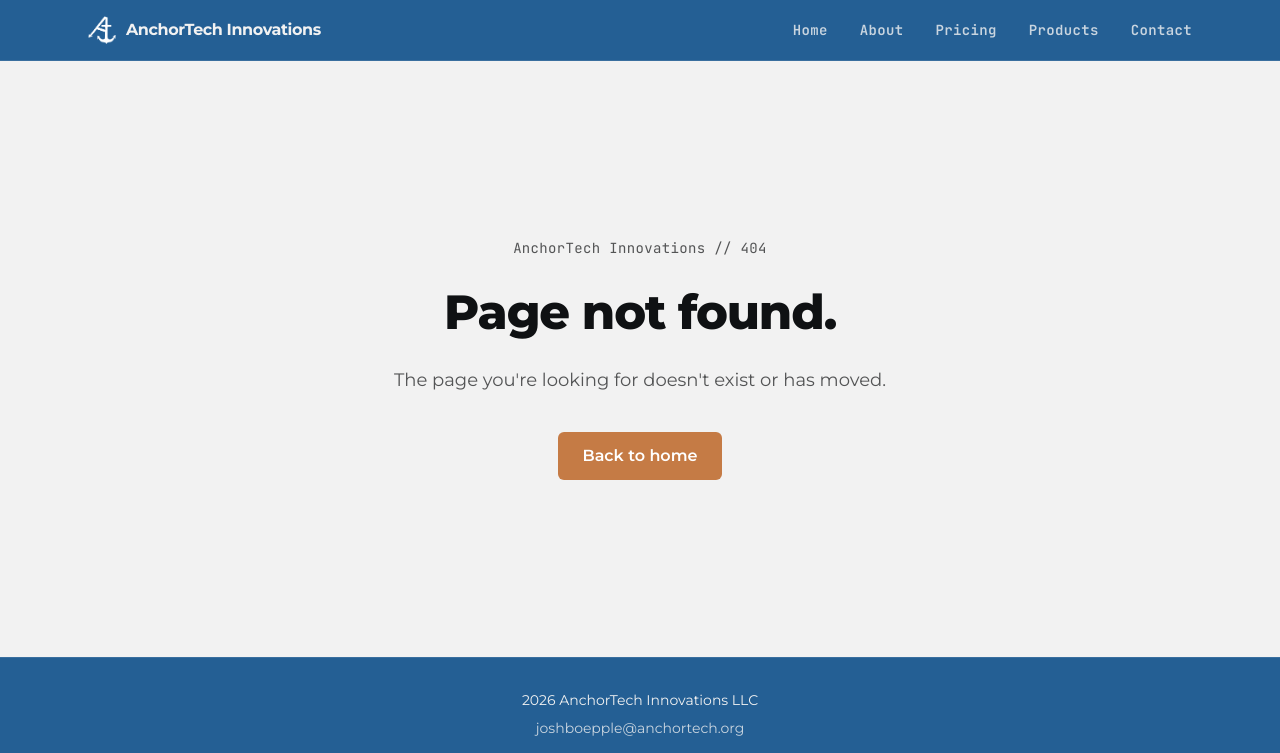
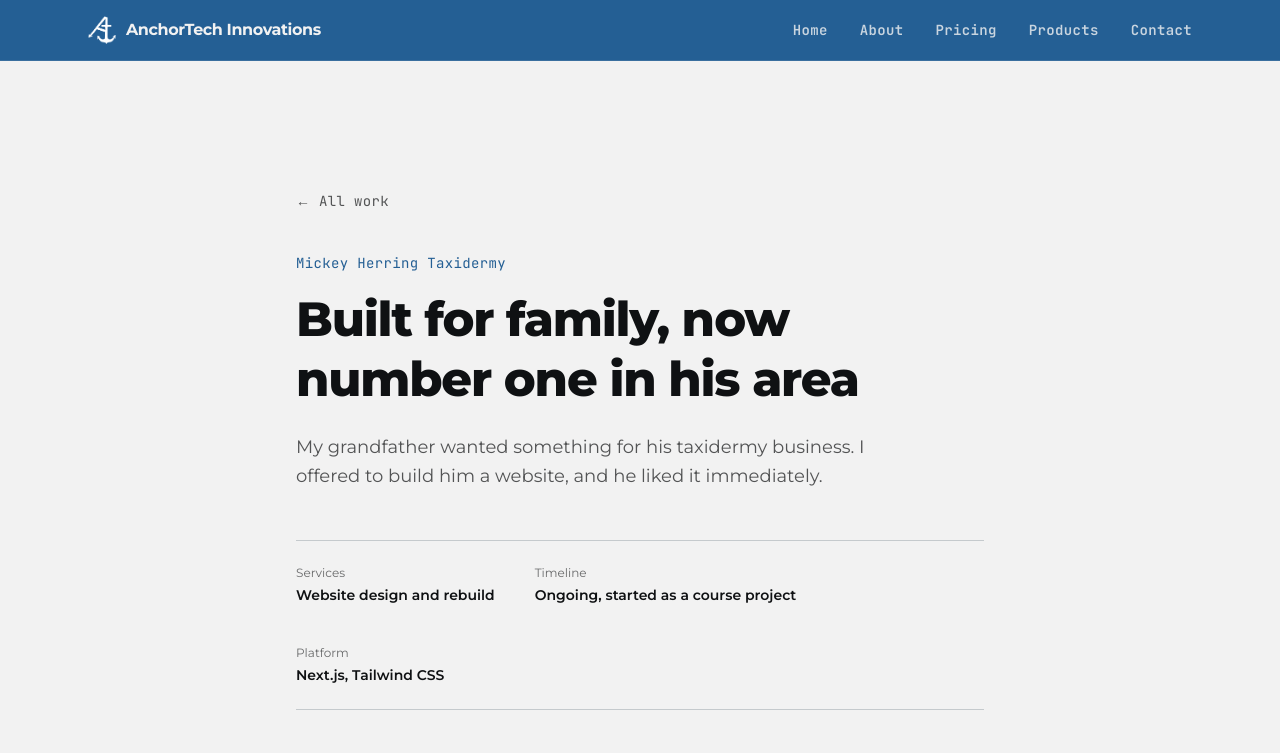
Before and after one commit to jboe26/AnchorTechInnovations_nextjs, a Next.js app in the folder anchortech-nextjs/: page /case-studies/mickey-herring-taxidermy in a window 1280 px wide. Before the commit this address had no page. Shown: the top 753 px of the page. Built offline with nearby package versions, Linux system fonts and the light colour scheme.

Commit message:
Case study: Mickey Herring Taxidermy

```diff
--- /dev/null
+++ b/anchortech-nextjs/app/case-studies/mickey-herring-taxidermy/page.tsx
@@ -0,0 +1,207 @@
+import Link from "next/link";
+import Image from "next/image";
+import type { Metadata } from "next";
+import Section from "@/components/home/Section";
+import CTABanner from "@/components/home/CTABanner";
+import { breadcrumbSchema } from "@/lib/breadcrumb-schema";
+
+const breadcrumbs = breadcrumbSchema([
+  { name: "Home", url: "https://anchortech.org" },
+  {
+    name: "Mickey Herring Taxidermy",
+    url: "https://anchortech.org/case-studies/mickey-herring-taxidermy",
+  },
+]);
+
+export const metadata: Metadata = {
+  title: "Mickey Herring Taxidermy case study",
+  description:
+    "How a taxidermy business went from a course project to the top-ranked taxidermist in the area: three rebuilds and continuous improvement.",
+};
+
+const metaItems = [
+  {
+    label: "Services",
+    value: "Website design and rebuild",
+  },
+  {
+    label: "Timeline",
+    value: "Ongoing, started as a course project",
+  },
+  {
+    label: "Platform",
+    value: "Next.js, Tailwind CSS",
+  },
+];
+
+const processSteps = [
+  {
+    step: "1",
+    title: "Started",
+    description:
+      "Built the first version as a plain HTML and CSS course project at Midlands Technical College in Columbia, SC.",
+  },
+  {
+    step: "2",
+    title: "Rebuilt",
+    description:
+      "Moved it to React, then to Next.js with Tailwind as my skills grew.",
+  },
+  {
+    step: "3",
+    title: "Refined",
+    description:
+      "Kept improving it over time. A site that gets better instead of going stale.",
+  },
+];
+
+const results = [
+  { number: "#1", label: "Top-ranked taxidermist in his area" },
+  { number: "3", label: "Full rebuilds: HTML/CSS, React, Next.js" },
+  { number: "Ongoing", label: "Improved continuously since day one" },
+];
+
+const caseStudySchema = {
+  "@context": "https://schema.org",
+  "@type": "Article",
+  headline: "Built for family, now number one in his area",
+  description:
+    "How a taxidermy business went from a course project to the top-ranked taxidermist in the area: three rebuilds and continuous improvement.",
+  image: "https://anchortech.org/case-studies/mickey-herring-taxidermy.jpg",
+  datePublished: "2026-10-16",
+  author: {
+    "@type": "Person",
+    name: "Josh Boepple",
+  },
+  publisher: {
+    "@type": "Organization",
+    name: "AnchorTech Innovations",
+    logo: {
+      "@type": "ImageObject",
+      url: "https://anchortech.org/logo2.png",
+    },
+  },
+  mainEntityOfPage: {
+    "@type": "WebPage",
+    "@id": "https://anchortech.org/case-studies/mickey-herring-taxidermy",
+  },
+};
+
+export default function MickeyHerringCaseStudy() {
+  return (
+    <main>
+      <script
+        type="application/ld+json"
+        dangerouslySetInnerHTML={{ __html: JSON.stringify(caseStudySchema) }}
+      />
+      <script
+        type="application/ld+json"
+        dangerouslySetInnerHTML={{ __html: JSON.stringify(breadcrumbs) }}
+      />
+      <section className="bg-surface text-text">
+        <div className="mx-auto max-w-3xl px-6 pt-24 pb-16 md:px-10 md:pt-32">
+          <Link
+            href="/#projects"
+            className="font-mono text-sm tracking-wide text-text/70 transition hover:text-accent-strong"
+          >
+            &larr; All work
+          </Link>
+
+          <p className="mt-10 font-mono text-sm tracking-wide text-primary">
+            Mickey Herring Taxidermy
+          </p>
+          <h1 className="mt-4 font-[family-name:var(--font-montserrat)] text-4xl font-extrabold leading-tight tracking-tight sm:text-5xl">
+            Built for family, now number one in his area
+          </h1>
+          <p className="mt-6 max-w-xl text-lg leading-relaxed text-text/70">
+            My grandfather wanted something for his taxidermy business. I
+            offered to build him a website, and he liked it immediately.
+          </p>
+
+          <div className="mt-12 flex flex-wrap gap-10 border-y border-muted/30 py-6">
+            {metaItems.map((item) => (
+              <div key={item.label}>
+                <p className="text-xs text-text/60">{item.label}</p>
+                <p className="mt-1 text-sm font-semibold text-text">
+                  {item.value}
+                </p>
+              </div>
+            ))}
+          </div>
+
+          <div className="mt-12 overflow-hidden rounded-lg border border-muted/30 bg-white">
+            <div className="flex gap-1.5 border-b border-muted/30 px-4 py-3">
+              <span className="h-2.5 w-2.5 rounded-full bg-muted/30" />
+              <span className="h-2.5 w-2.5 rounded-full bg-muted/30" />
+              <span className="h-2.5 w-2.5 rounded-full bg-muted/30" />
+            </div>
+            <div className="relative aspect-[4/3]">
+              <Image
+                src="/case-studies/mickey-herring-taxidermy.jpg"
+                alt="Mickey Herring Taxidermy website"
+                fill
+                className="object-cover object-top"
+                priority
+              />
+            </div>
+          </div>
+        </div>
+      </section>
+
+      <Section id="situation" index={1} label="the situation" bg="light">
+        <h2 className="font-[family-name:var(--font-montserrat)] text-2xl font-bold text-text">
+          The situation
+        </h2>
+        <p className="mt-3 max-w-2xl leading-relaxed text-text/70">
+          Mickey Herring is a skilled taxidermist whose business deserved
+          better than word of mouth alone. He wanted something online for
+          the shop, so I offered to build it. What started as a course
+          project became the home of his business on the web.
+        </p>
+      </Section>
+
+      <Section id="process" index={2} label="the process" bg="dark">
+        <h2 className="font-[family-name:var(--font-montserrat)] text-2xl font-bold text-surface">
+          The process
+        </h2>
+        <div className="mt-8 grid gap-8 sm:grid-cols-3">
+          {processSteps.map((item) => (
+            <div key={item.step} className="border-t-2 border-accent-on-dark pt-4">
+              <p className="text-sm text-surface/60">{item.step}</p>
+              <h3 className="mt-2 font-[family-name:var(--font-montserrat)] text-lg font-bold text-surface">
+                {item.title}
+              </h3>
+              <p className="mt-2 text-sm leading-relaxed text-surface/70">
+                {item.description}
+              </p>
+            </div>
+          ))}
+        </div>
+      </Section>
+
+      <Section id="what-changed" index={3} label="what changed" bg="light">
+        <h2 className="font-[family-name:var(--font-montserrat)] text-2xl font-bold text-text">
+          What changed
+        </h2>
+        <p className="mt-3 max-w-2xl leading-relaxed text-text/70">
+          The site went from a plain HTML class project to a full
+          Next.js build with a price list, gallery, and reviews, rebuilt
+          twice and improved continuously along the way.
+        </p>
+
+        <div className="mt-10 grid gap-8 rounded-lg border border-muted/30 bg-white p-8 sm:grid-cols-3">
+          {results.map((result) => (
+            <div key={result.label}>
+              <p className="font-[family-name:var(--font-montserrat)] text-3xl font-extrabold text-primary">
+                {result.number}
+              </p>
+              <p className="mt-2 text-sm text-text/70">{result.label}</p>
+            </div>
+          ))}
+        </div>
+      </Section>
+
+      <CTABanner />
+    </main>
+  );
+}
```
